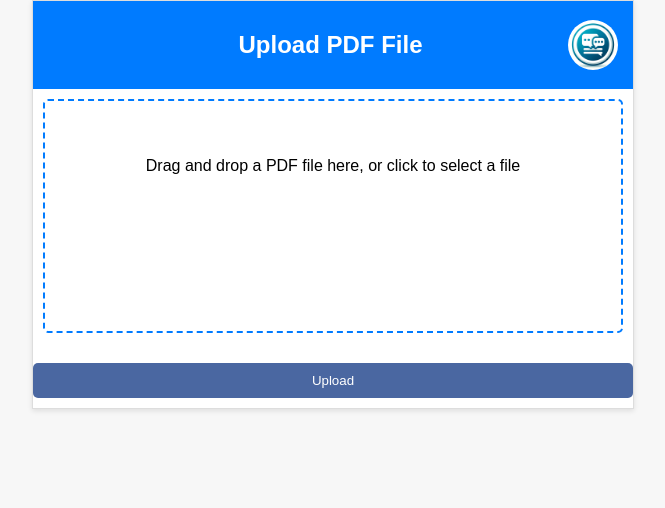
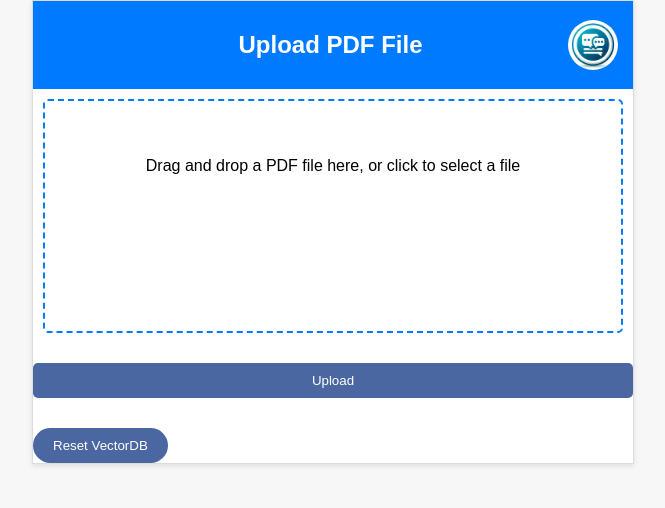
Before and after one commit to saurabh-malik/cs236-llmcorp, a FastAPI app: page /data-upload in a window 1280 px wide. Shown: the top 508 px of the page, without its empty margins (307-972 px from the left). Run offline with FastAPI, Linux system fonts and the light colour scheme.

Commit message:
Added VectorDB Reset functionality and cloud build fix

```diff
--- a/app/templates/data-index.html
+++ b/app/templates/data-index.html
@@ -60,6 +60,20 @@
             cursor: pointer;
         }
         .upload-btn:hover {
+            background-color: #3b4f81;
+        }
+        /* Style for the reset button */
+        .reset-button {
+            background-color: #4a67a1;
+            color: white;
+            border: none;
+            padding: 10px 20px;
+            border-radius: 20px;
+            cursor: pointer;
+            margin-top: 20px;
+        }
+
+        .reset-button:hover {
             background-color: #3b4f81;
         }
         .drop-area {
@@ -145,6 +159,7 @@
         <div class="upload-progress" id="upload-progress"></div>
         <button onclick="uploadFile()" class="upload-btn">Upload</button>
         <div id="upload-status"></div>
+        <button id="reset-button" class="reset-button">Reset VectorDB</button>
     </div>
 
     <script>
@@ -267,6 +282,20 @@
             }
         }, 100); // Adjust time interval as needed
     }
+
+    document.getElementById('reset-button').addEventListener('click', function() {
+            fetch('/reset_vector_db', {
+                method: 'POST'
+            })
+            .then(response => response.json())
+            .then(data => {
+                alert("VectorDB reset successful.");
+            })
+            .catch(error => {
+                console.error('Error resetting VectorDB:', error);
+                alert("Error resetting VectorDB.");
+            });
+        });
     </script>
 </body>
 </html>
--- a/config.py
+++ b/config.py
@@ -1,5 +1,6 @@
 class AppConfig:
     kb_index = 'faiss_200_papers_index'
+    kb_index_baseline = 'faiss_200_papers_index_baseline'
     # model_id = 'meta-llama/Llama-2-13b-chat-hf'
     model_id = 'meta-llama/Llama-2-7b-chat-hf'
     embedding_model = 'sentence-transformers/all-mpnet-base-v2'
--- a/model/utils/setup_utils.py
+++ b/model/utils/setup_utils.py
@@ -103,7 +103,7 @@ def get_vector_db_on_split(
     return loaded_vector_db
 
 
-def resetVectorIndex():
+def reload_VectorIndex():
     global vector_db
     vector_db = None
     get_vector_db()
```
Also changed, not shown: app/routes.py (+7 -1 lines), app/services.py (+11 -4 lines), cloudbuild.yaml (+10 -9 lines), model/utils/index_utils.py (+7 -0 lines), 2 other files.
